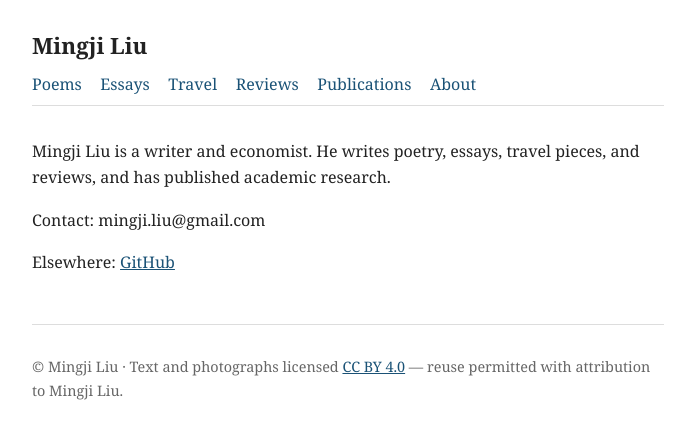
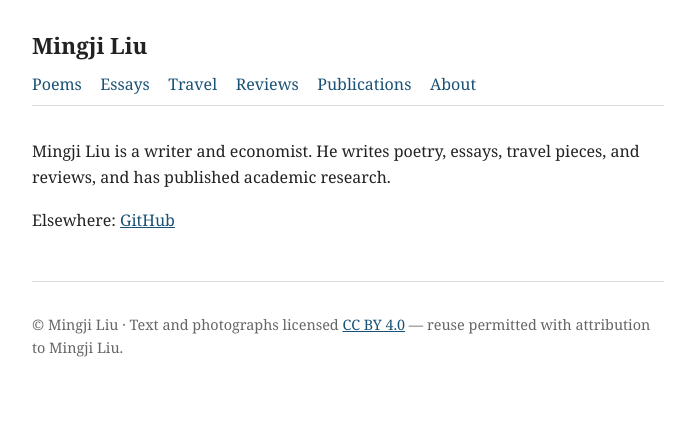
Before and after one commit to mingjiliu/mingjiliu.github.io, a Jekyll site: the page built from about.md, in a window 1280 px wide. Shown: the top 439 px of the page, without its empty margins (292-987 px from the left). Built offline with Jekyll 4.4.1, drawn with Linux system fonts in a browser that asks for light colours.

Commit message:
Update about.md

```diff
--- a/about.md
+++ b/about.md
@@ -8,8 +8,6 @@ travel pieces, and reviews, and has published academic research.
 <!-- TODO: replace with your real third-person bio: where you're from,
 what you do, themes of your writing, academic field, etc. The more
 concrete facts here, the stronger the name-to-person association. -->
-
-Contact: mingji.liu@gmail.com
 
 Elsewhere: [GitHub](https://github.com/mingjiliu)
 <!-- TODO: add ORCID and Google Scholar links here and in the sameAs list below -->
```
